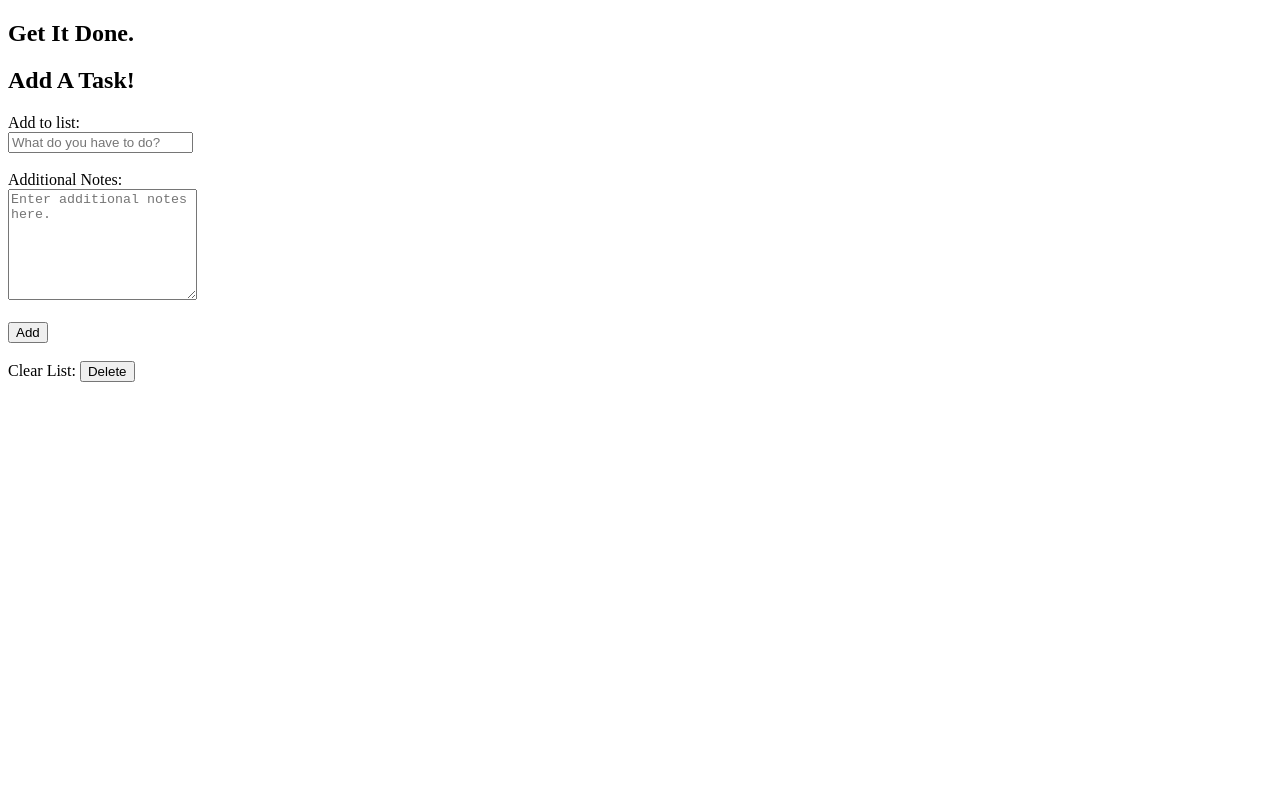
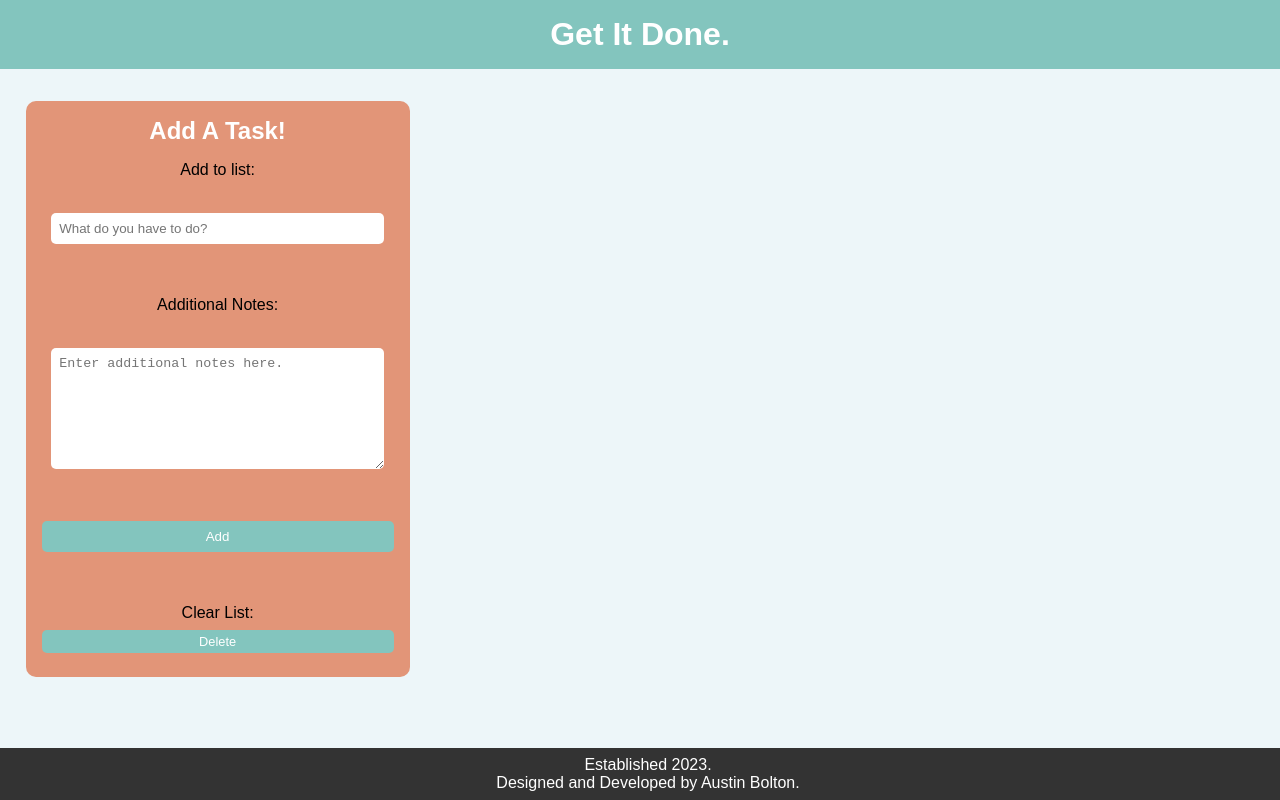
Before and after one commit to aibolt96/Foundation-Capstone, a website: page client/index.html in a window 1280 px wide. Drawn offline with nearby package versions, Linux system fonts and the light colour scheme; no server answers.

Commit message:
adding styling

```diff
--- a/client/index.html
+++ b/client/index.html
@@ -14,7 +14,9 @@
     </section>
     <main>
     <section id="todoInput">
+        <header>
         <h2>Add A Task!</h2>
+        </header>
         <form>
         <label for="newTodo">Add to list:</label>
         <br>
@@ -38,7 +40,8 @@
     <section id="listDisplay"></section>
     </main>
     <footer>
-
+        <p>Established 2023.</p>
+        <p>Designed and Developed by Austin Bolton.</p>
     </footer>
     <script src="https://cdn.jsdelivr.net/npm/axios/dist/axios.min.js"></script>
     <script src="./main.js"></script>
--- a/client/main.js
+++ b/client/main.js
@@ -15,7 +15,9 @@ listItem = (todoArray) => {
   todoArray.forEach((todo) => {
     const todoContent = document.createElement("div")
     todoContent.innerHTML = `
+    <div id = delteBtnSection>
     <button id= "deleteContentBtn" onclick="deleteTodoContent(${todo.todoId})">X</button>
+    </div>
     <header id = "todoContentHeader">
     ${todo.todoName}
     </header>
--- a/client/style.css
+++ b/client/style.css
@@ -1,7 +1,182 @@
+/* Reset some default styles */
+body, h1, h2, h3, p, ul, li {
+  margin: 0;
+  padding: 0;
+}
+
+/* Set background color */
+body {
+  background-color: #EDF6F9;
+}
+
+/* Center align everything */
+body {
+  background-color: #EDF6F9;
+  margin: 0; /* Remove default margin */
+  font-family: Arial, sans-serif; /* Set a default font */
+}
+
+main {
+  display: flex;
+  justify-content: space-between;
+  align-items: flex-start;
+  margin: 2rem auto;
+  max-width: 1500px;
+}
+
+footer {
+  background-color: #333;
+  color: white;
+  text-align: center;
+  padding: 0.5rem;
+  position: fixed;
+  bottom: 0;
+  width: 100%;
+}
+
+/* Style the header */
+#pageHeader {
+  background-color: #83C5BE;
+  padding: 1rem 0;
+  text-align: center;
+  width: 100%
+}
+
+#pageName {
+  color: white;
+  font-size: 2rem;
+}
+
+/* Style the todo input section */
+#todoInput {
+  background-color: #E29578;
+  padding: 1rem;
+  border-radius: 10px;
+  text-align: center;
+  width: 30%;
+  box-sizing: border-box;
+  margin-left: 2%;
+}
+
+#todoInput h2 {
+  color: white;
+  font-size: 1.5rem;
+  margin-bottom: 1rem;
+}
+
+label, input, textarea, button {
+  display: block;
+  margin: 0.5rem auto;
+  width: 100%;
+}
+
+input[type="text"], textarea {
+  width: 90%;
+  padding: 0.5rem;
+  border: none;
+  border-radius: 5px;
+}
+
+button {
+  padding: 0.5rem 1rem;
+  border: none;
+  border-radius: 5px;
+  color: white;
+  cursor: pointer;
+}
+
+#addToList {
+  background-color: #83C5BE;
+}
+
+#clearList {
+  background-color: #E29578;
+}
+
+/* Style the list display */
+#listDisplay {
+  flex: 1;
+  margin-left: 2rem;
+  display: flex;
+  flex-wrap: wrap;
+  gap: 1rem;
+  justify-content: flex-start;
+}
+
+[data-todo-id] {
+  border: 1px solid #ccc;
+  border-radius: 5px;
+  padding: 1rem;
+  width: calc(33.333% - 1rem);
+  box-sizing: border-box;
+  margin-bottom: 1rem;
+  background-color: white;
+  box-shadow: 0 2px 4px rgba(0, 0, 0, 0.1); /* Add a subtle box shadow */
+  transition: transform 0.2s, box-shadow 0.2s;
+}
+
+
+#todoContentHeader {
+  font-size: 1.2rem;
+  font-weight: bold;
+  margin-bottom: 0.5rem;
+  text-align: center;
+}
+
+#todoContentNotes {
+  font-size: 0.9rem;
+  color: #555;
+}
+
+/* Style finished items */
 .finished:not(.no-strike-through) {
-    text-decoration: line-through;
+  text-decoration: line-through;
+}
+
+/* Style buttons in the buttons section */
+#btns button {
+  display: inline-block;
+  margin-right: 0.5rem;
+  background-color: #83C5BE;
+}
+
+
+#finishBtn,
+#editBtn,
+#clearList {
+  background-color: #83C5BE;
+  color: white;
+  border: none;
+  border-radius: 5px;
+  padding: 0.25rem 0.5rem;
+  font-size: 0.8rem;
+  cursor: pointer;
+  margin-right: 0.5rem;
+  transition: background-color 0.3s, transform 0.3s;
+}
+
+[data-todo-id] #deleteBtnSection {
+  display: flex;
+  justify-content: flex-end; /* Align the "X" button to the right */
+  margin-bottom: 0.5rem;
+  background-color:rgb(117, 46, 46)
+}
+
+#deleteContentBtn{
+  background-color: rgb(191, 92, 92);
+  color: white;
+  border: none;
+  border-radius: 5px;
+  padding: 0.25rem 0.5rem;
+  font-size: 0.8rem;
+  cursor: pointer;
+  margin-right: 0.5rem;
+  width: 10%;
+}
+
+/* Responsive adjustments */
+@media (max-width: 600px) {
+  #todoInput input[type="text"], #todoInput textarea {
+    width: 100%;
   }
-
-  #btns button {
-    display: inline-block
-  }
+}
```
